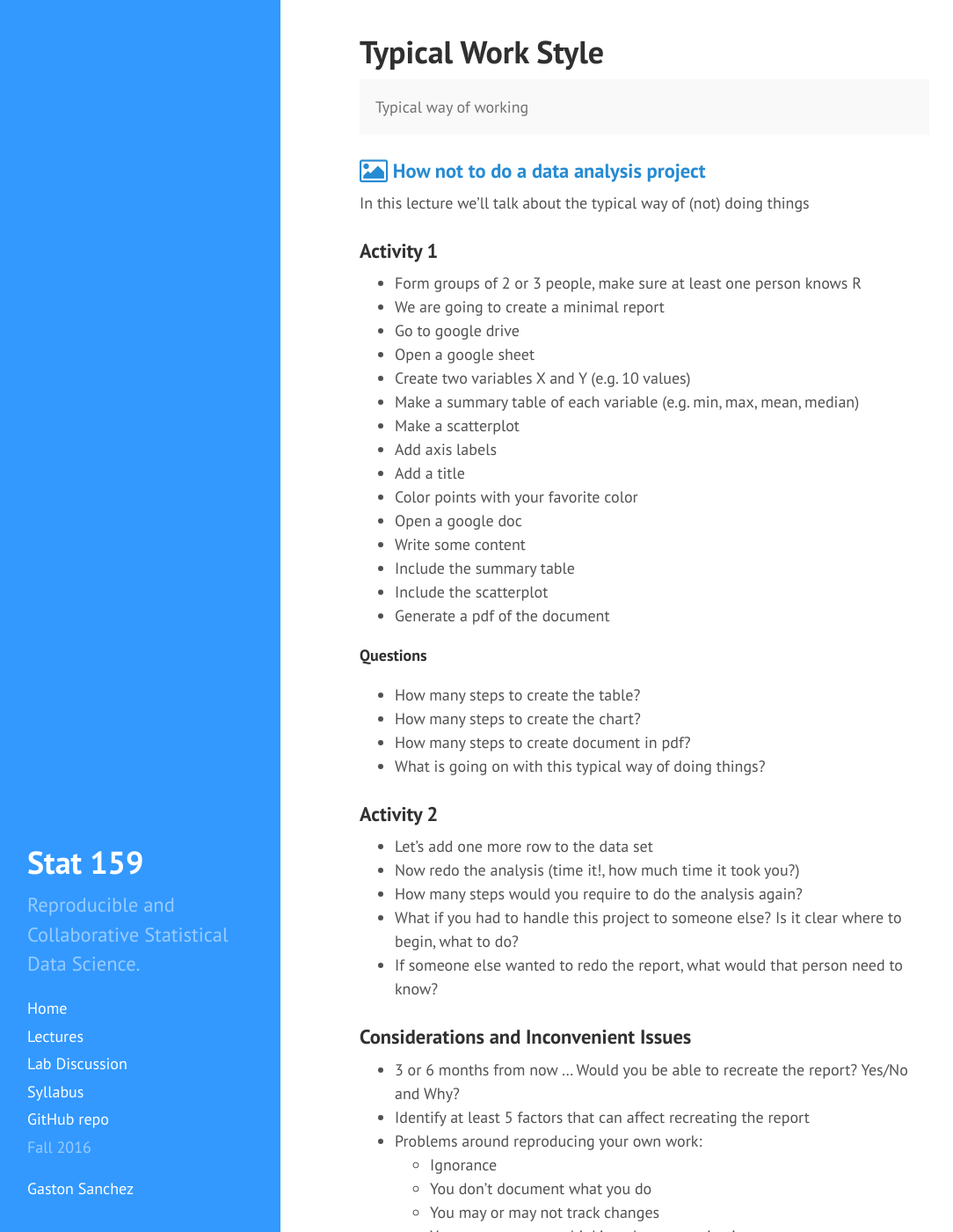
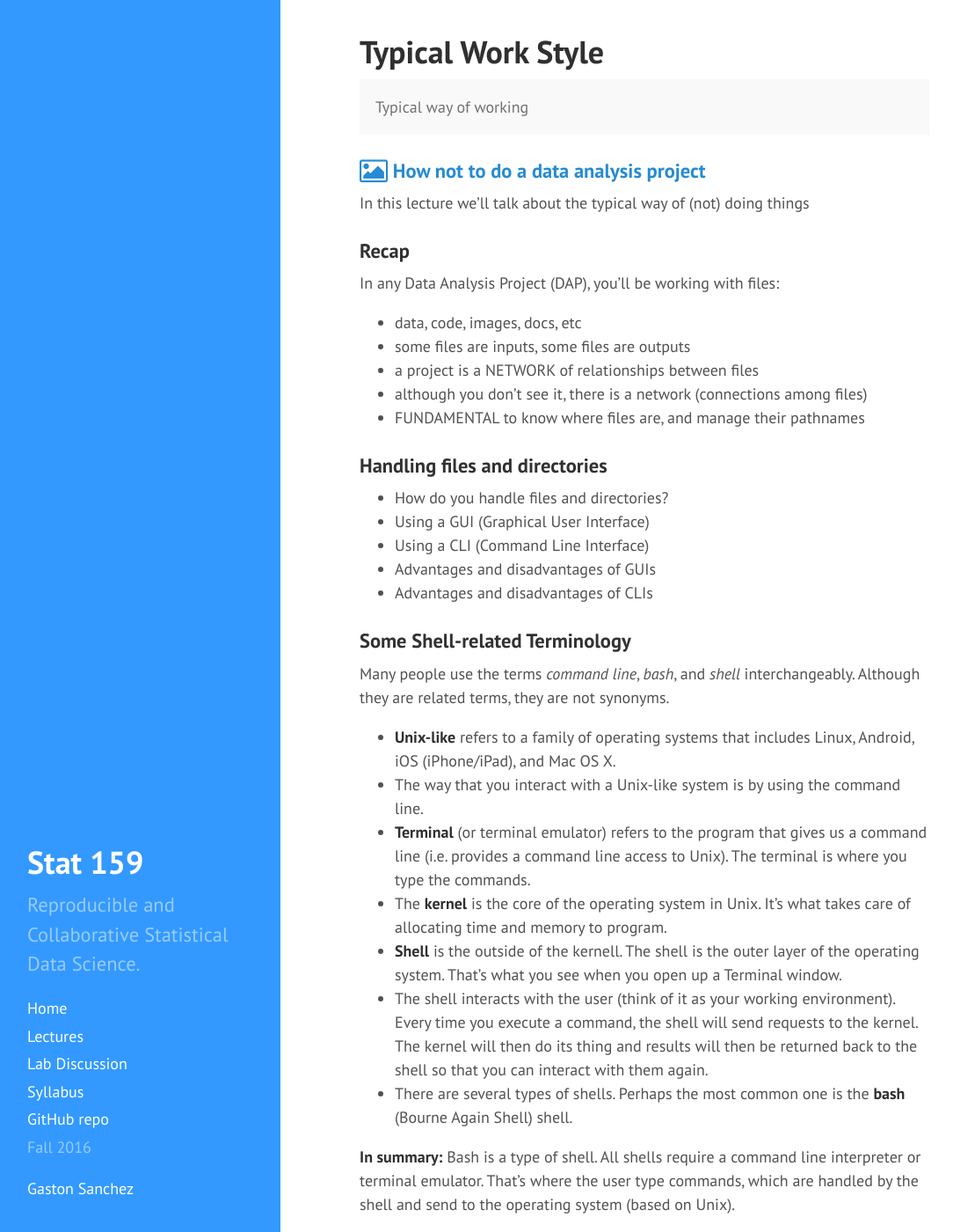
Before and after one commit to gastonstat/relic-stat159, a Jekyll site: the page built from lectures/02-typical-work-style.md, in a window 1280 px wide and 1400 px high. Shown: the whole window at 88% size, without its empty margins (5-1089 px from the left). Built offline with Jekyll 4.4.1, drawn with Linux system fonts in a browser that asks for light colours; nearby versions of some CDN libraries; some of the changed text lies outside the part shown.

Commit message:
lectures: add recap and sections about handling files in lec 02

```diff
--- a/lectures/02-typical-work-style.md
+++ b/lectures/02-typical-work-style.md
@@ -16,6 +16,66 @@ title: "Typical Work Style"
 </h3>
 
 In this lecture we'll talk about the typical way of (not) doing things
+
+### Recap
+
+In any Data Analysis Project (DAP), you'll be working with files:
+
+- data, code, images, docs, etc
+- some files are inputs, some files are outputs
+- a project is a NETWORK of relationships between files
+- although you don't see it, there is a network (connections among files)
+- FUNDAMENTAL to know where files are, and manage their pathnames
+
+
+### Handling files and directories
+
+- How do you handle files and directories?
+- Using a GUI (Graphical User Interface)
+- Using a CLI (Command Line Interface)
+- Advantages and disadvantages of GUIs
+- Advantages and disadvantages of CLIs
+
+
+### Some Shell-related Terminology
+
+Many people use the terms _command line_, _bash_, and _shell_ interchangeably.
+Although they are related terms, they are not synonyms.
+
+- __Unix-like__ refers to a family of operating systems that
+includes Linux, Android, iOS (iPhone/iPad), and Mac OS X.
+- The way that you interact with a Unix-like system is by using the command line.
+- __Terminal__ (or terminal emulator) refers to the program that gives us a
+command line (i.e. provides a command line access to Unix).
+The terminal is where you type the commands.
+- The __kernel__ is the core of the operating system in Unix.
+It's what takes care of allocating time and memory to program.
+- __Shell__ is the outside of the kernell. The shell is the outer layer of the
+operating system. That's what you see when you open up a Terminal window.
+- The shell interacts with the user (think of it as your working environment).
+Every time you execute a command, the shell will send requests to the kernel.
+The kernel will then do its thing and results will then be returned back to the
+shell so that you can interact with them again.
+- There are several types of shells. Perhaps the most common one is the __bash__
+(Bourne Again Shell) shell.
+
+__In summary:__
+Bash is a type of shell. All shells require a command line interpreter or
+terminal emulator. That's where the user type commands, which are handled
+by the shell and send to the operating system (based on Unix).
+
+
+### Some basic bash commands
+
+- `ls`
+- `pwd`
+- `cd`
+- `mkdir`
+- `touch`
+- `rm`
+- `rmdir`
+- `cp`
+- `mv`
 
 
 ### Activity 1
```
